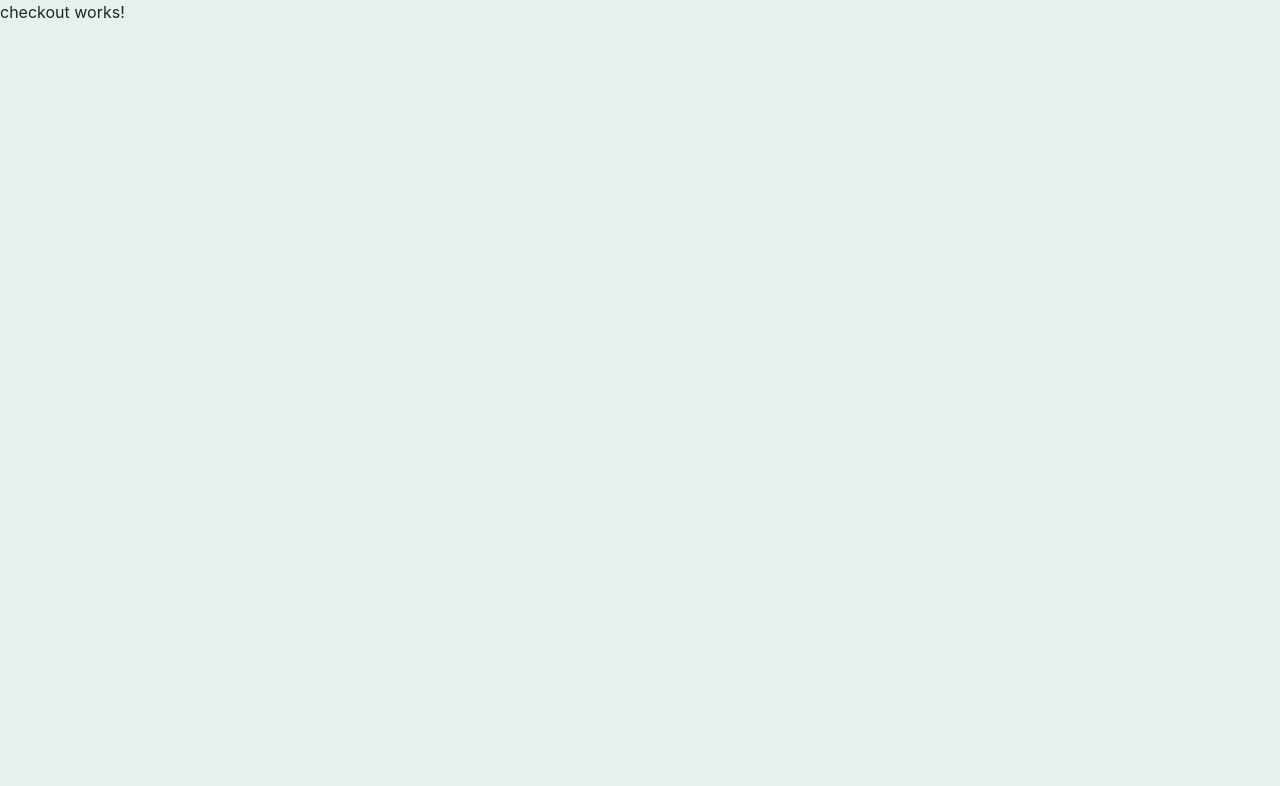
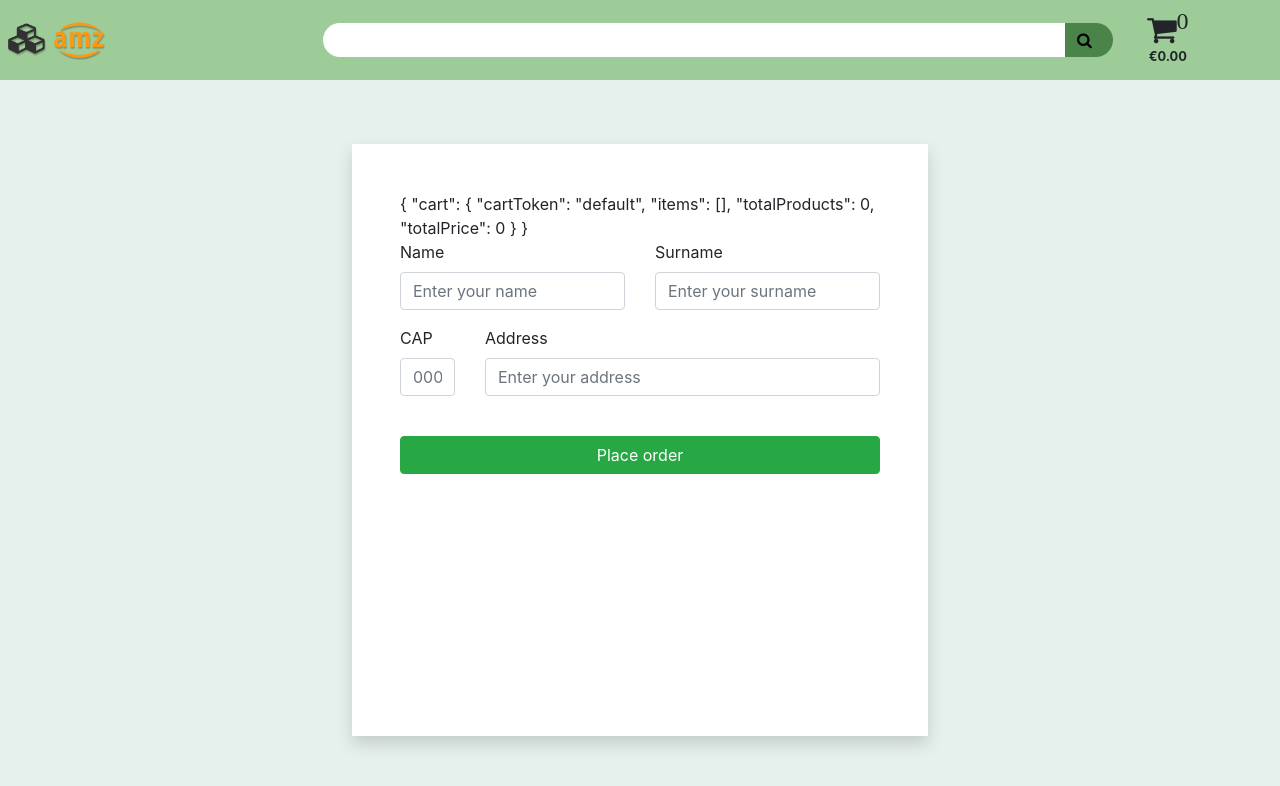
Before and after one commit to Mr-EmPee-Aizoon/MyAmazoon-Angular, an Angular app: page /checkout in a window 1280 px wide. Shown: the top 786 px of the page. Built offline with nearby package versions, Linux system fonts and the light colour scheme.

Commit message:
Feature: Checkout

```diff
--- a/src/app/core/checkout/checkout.component.css
+++ b/src/app/core/checkout/checkout.component.css
@@ -0,0 +1,9 @@
+.form-container {
+    display: flex;
+    width: 100%;
+
+    min-height: 90vh;
+
+    justify-content: center;
+    padding: 5%;
+}
--- a/src/app/core/checkout/checkout.component.html
+++ b/src/app/core/checkout/checkout.component.html
@@ -1 +1,46 @@
-<p>checkout works!</p>
+<app-header></app-header>
+
+<div class="form-container">
+    <div class="w-50 bg-white shadow">
+
+        <div class="p-5">
+            <form *ngIf="!sent" #form="ngForm" (ngSubmit)="sendOrder(form)">
+                {{ order | json }}
+                <div class="row">
+                    <div class="form-group col-6">
+                        <label for="name">Name</label>
+                        <input #name="ngModel" [(ngModel)]="order.name" type="text" class="form-control" id="name" name="name"
+                            aria-describedby="nameHelp" placeholder="Enter your name"
+                            minlength="2" pattern="[A-Za-z ]+$" required >
+                    </div>
+
+                    <div class="form-group col-6">
+                        <label for="surname">Surname</label>
+                        <input #surname="ngModel" [(ngModel)]="order.surname" type="text" class="form-control" id="surname" name="surname" aria-describedby="surnameHelp" placeholder="Enter your surname">
+                    </div>
+                </div>
+
+                <div class="row">
+                    <div class="form-group col-2">
+                        <label for="city">CAP</label>
+                        <input #city="ngModel" [(ngModel)]="order.city" type="text" class="form-control" id="city" name="city" aria-describedby="cityHelp" placeholder="00000">
+                    </div>
+                    <div class="col-10 form-group">
+                        <label for="address">Address</label>
+                        <input #address="ngModel" [(ngModel)]="order.address" type="address" class="form-control" id="address" name="address" aria-describedby="addressHelp" placeholder="Enter your address">
+                    </div>
+                </div>
+
+
+                <button type="submit" class="mt-4 btn btn-success w-100">Place order</button>
+
+            </form>
+
+            <div *ngIf="sent">
+                <p class="text-center">Yey! Order sent correctly, check your inbox.</p>
+                <button routerLink="/home" class="mt-4 btn btn-success w-100">Return to home</button>
+            </div>
+        </div>
+
+    </div>
+</div>
--- a/src/app/core/checkout/checkout.component.ts
+++ b/src/app/core/checkout/checkout.component.ts
@@ -1,15 +1,30 @@
 import { Component, OnInit } from '@angular/core';
+import { NgForm } from '@angular/forms';
+import { Cart } from 'src/app/model/cart/cart';
+import { CartManagerService } from 'src/app/model/cart/cart-manager.service';
+import { OrderService } from 'src/app/model/order.service';
 
 @Component({
   selector: 'app-checkout',
   templateUrl: './checkout.component.html',
   styleUrls: ['./checkout.component.css']
 })
-export class CheckoutComponent implements OnInit {
+export class CheckoutComponent {
 
-  constructor() { }
+  private cart:Cart;
+  public sent = false;
 
-  ngOnInit(): void {
+  constructor(
+    public order:OrderService,
+  ) {
+    this.cart = order.cart;
+  }
+
+  sendOrder(form:NgForm) {
+    if(form.valid && !this.sent) {
+      this.cart.reset();
+      this.sent = true;
+    }
   }
 
 }
--- /dev/null
+++ b/src/app/model/order.service.ts
@@ -0,0 +1,30 @@
+import { Injectable } from "@angular/core";
+import { Cart } from "./cart/cart";
+import { CartManagerService } from "./cart/cart-manager.service";
+import { ModelModule } from "./model.module";
+
+@Injectable({
+    providedIn: ModelModule
+})
+export class OrderService {
+
+    public cart:Cart;
+    public name?:string;
+    public surname?:string;
+    public city?:string;
+    public address?:string;
+
+    constructor(
+        cartManager:CartManagerService
+    ) {
+        this.cart = cartManager.getCart("default");
+    }
+
+    reset() {
+        this.name = undefined;
+        this.surname = undefined;
+        this.city = undefined;
+        this.address = undefined;
+    }
+
+}
```
